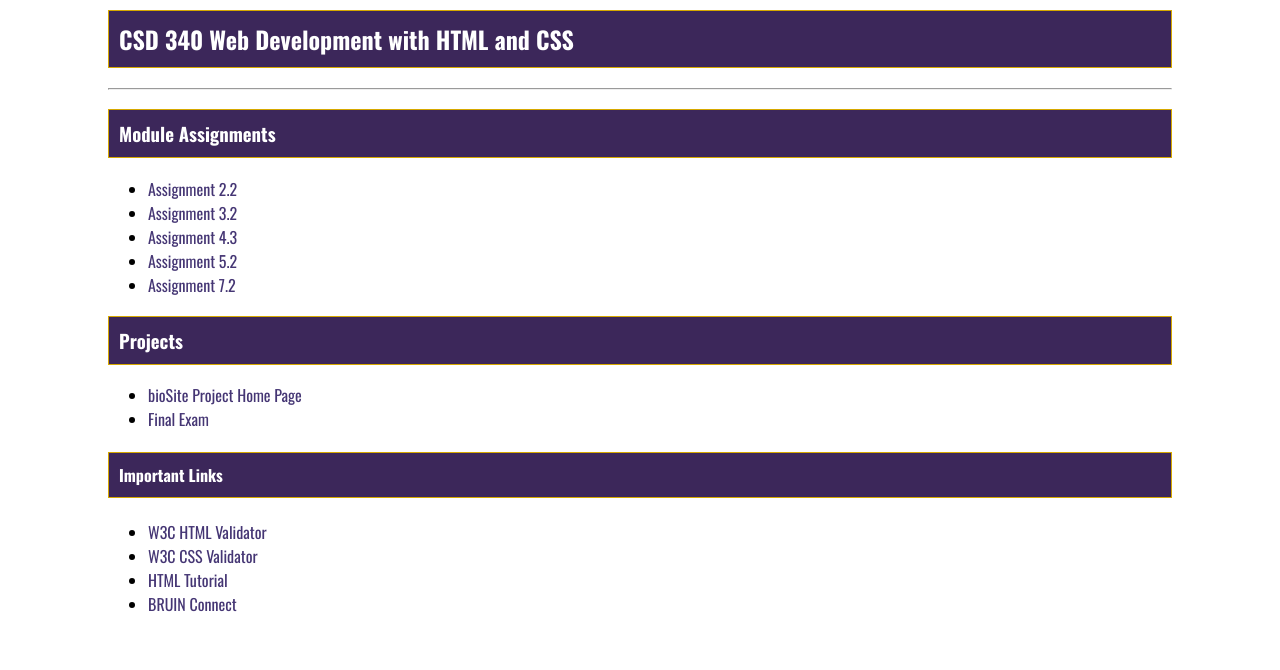
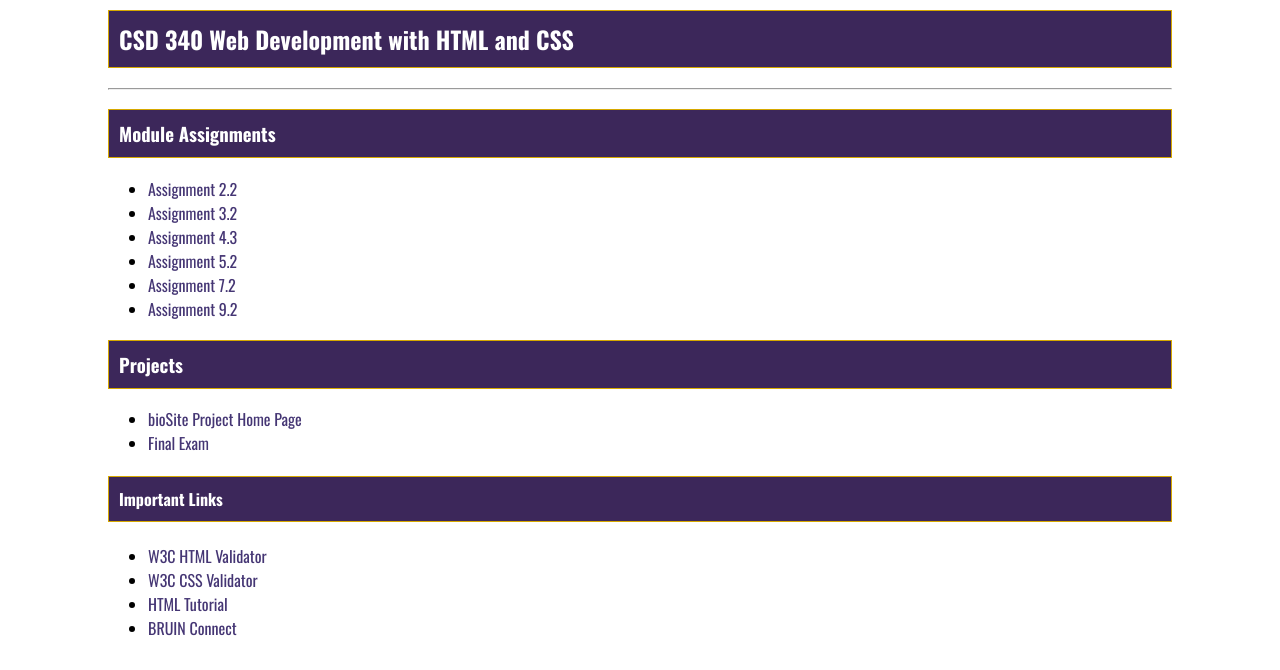
Before and after one commit to scottajenks/CSD-340, a plain HTML site: page index.html in a window 1280 px wide. Shown: the part 130-800 px from the top of the page. Drawn offline with nearby package versions, Linux system fonts and the light colour scheme.

Commit message:
Update Links

```diff
--- a/index.html
+++ b/index.html
@@ -1,5 +1,5 @@
 <!--Scott Jenks
-1/10/23
+2/15/23
 Module 4.2 - GitHub Pages-->
 
 <!DOCTYPE html>
@@ -32,6 +32,7 @@ Module 4.2 - GitHub Pages-->
             <li><a href="module-4/jenks_EX3.html" target="_blank">Assignment 4.3</a></li>
             <li><a href="module-5/jenks_EX4.html" target="_blank">Assignment 5.2</a></li>
             <li><a href="module-7/jenks_Mod7_2.html" target="_blank">Assignment 7.2</a></li>
+            <li><a href="module-9/jenks_EX6.html" target="_blank">Assignment 9.2</a></li>
         </ul>
 
         <h3>Projects</h3>
```
